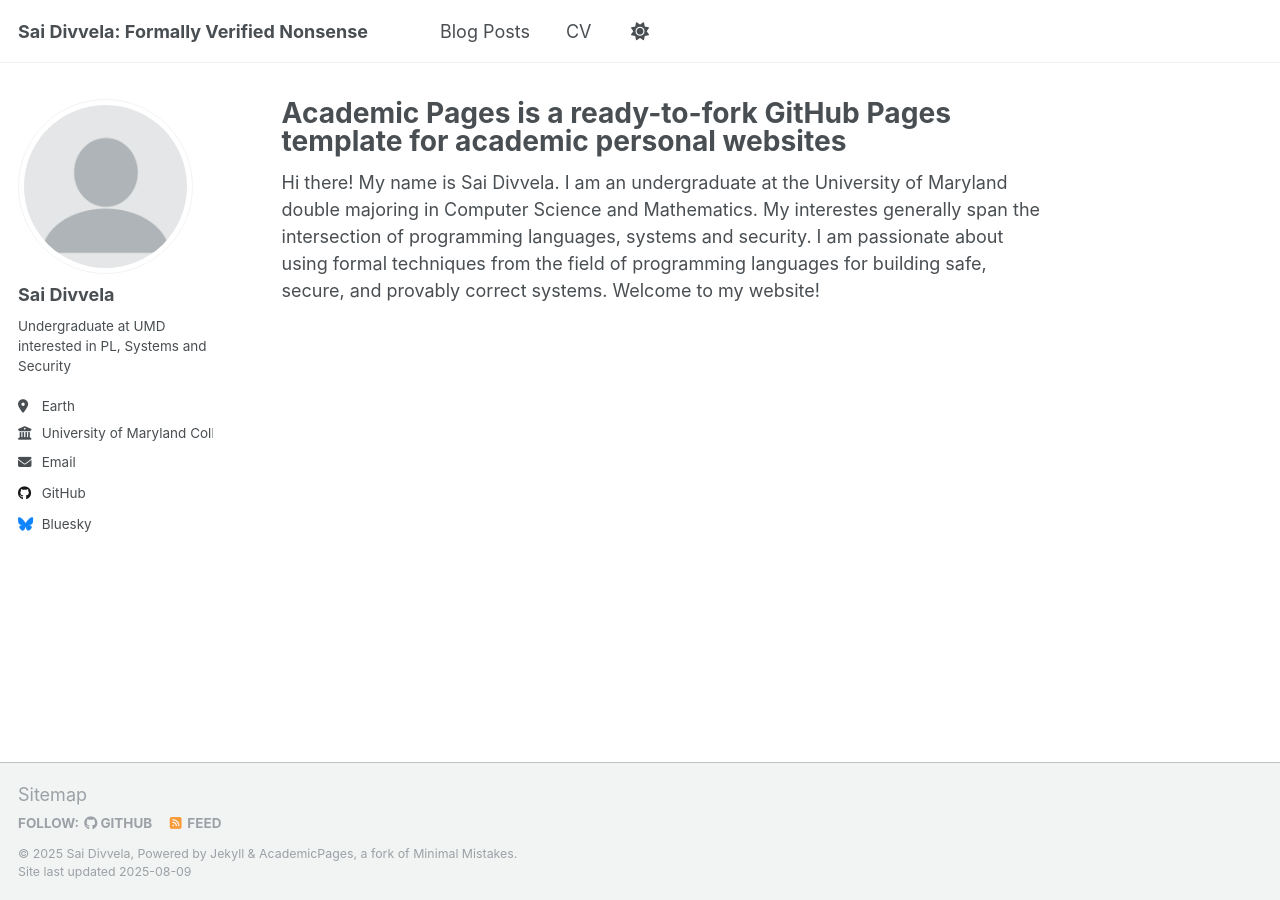
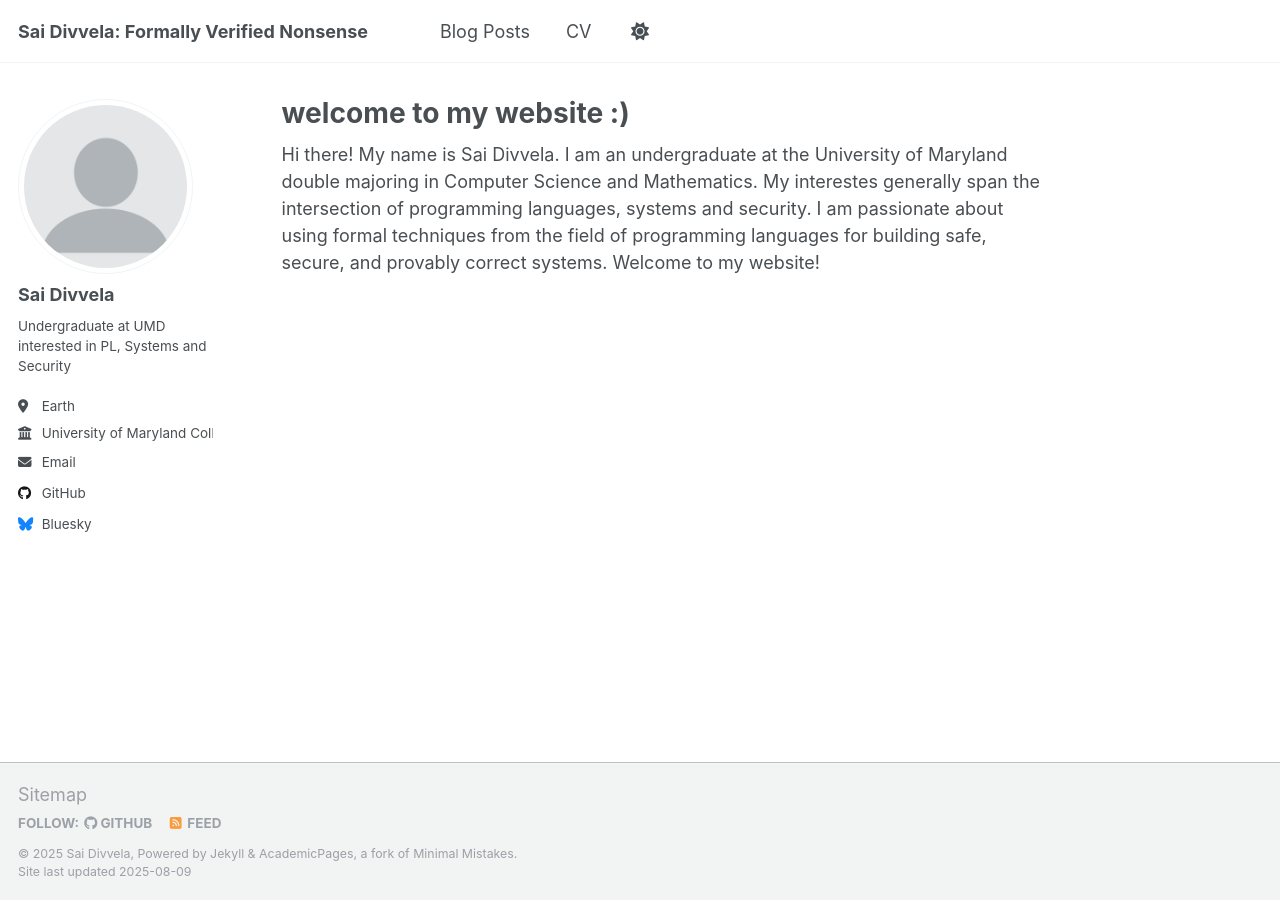
Before and after one commit to TheDeveloper101/thedeveloper101.github.io, a Jekyll site: the page built from _pages/about.md, in a window 1280 px wide. Built offline with Jekyll 4.4.1, drawn with Linux system fonts in a browser that asks for light colours; a script that is not in the unit is left out.

Commit message:
Update about.md

```diff
--- a/_pages/about.md
+++ b/_pages/about.md
@@ -1,6 +1,6 @@
 ---
 permalink: /
-title: "Academic Pages is a ready-to-fork GitHub Pages template for academic personal websites"
+title: "welcome to my website :)"
 author_profile: true
 redirect_from:
   - /about/
```
